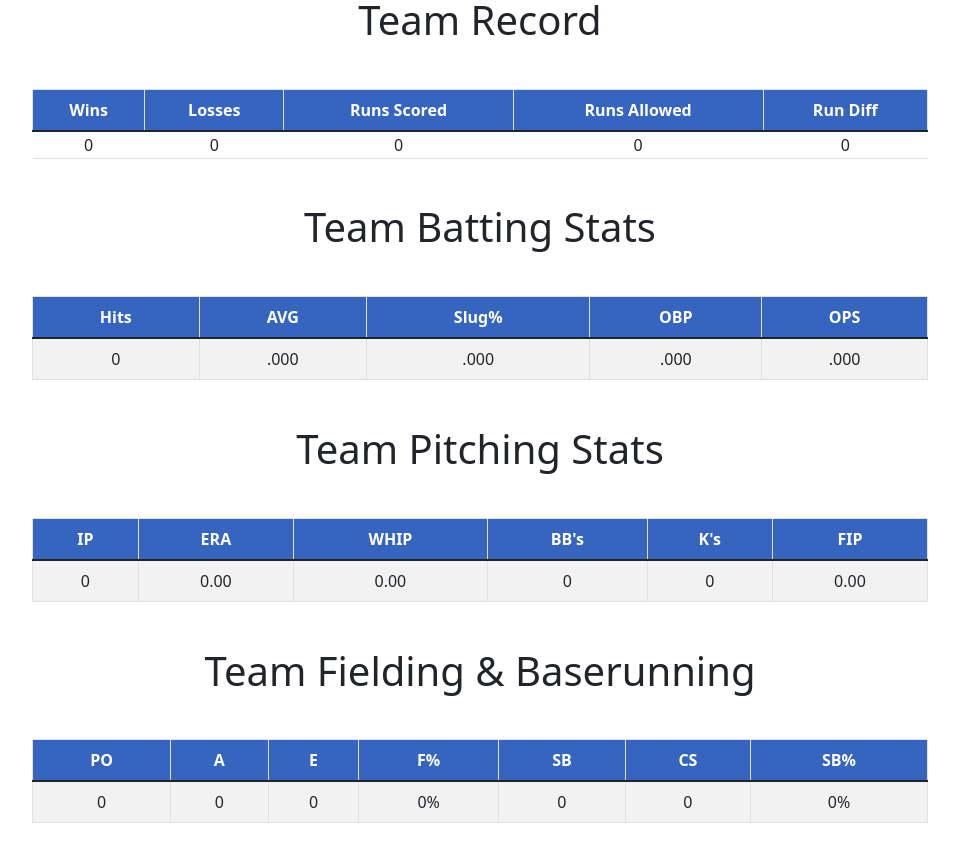
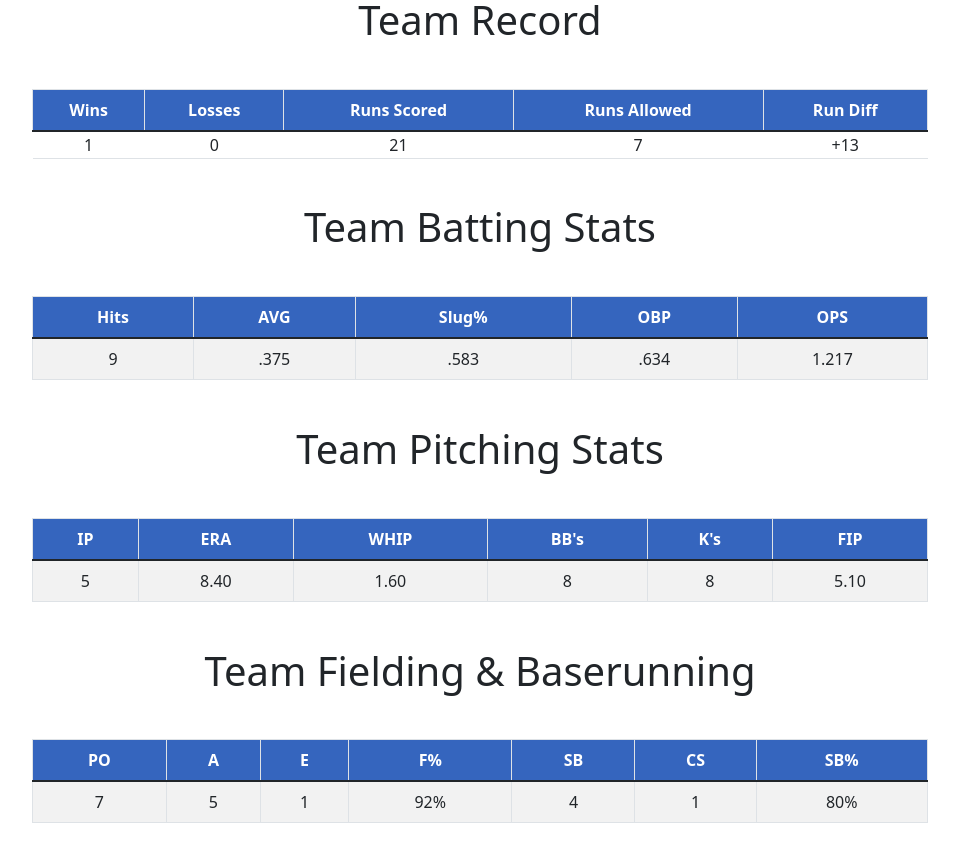
Before and after one commit to stevenpfaff/JHawk_Statsheet, a React (Create React App) app: page /Team in a window 1280 px wide. Shown: the part 140-1002 px from the top of the page, without its empty margins (160-1119 px from the left). Built offline with nearby package versions, Linux system fonts and the light colour scheme.

Commit message:
updating for deploy test

```diff
--- a/src/App.js
+++ b/src/App.js
@@ -5,8 +5,7 @@ import Team from './components/Team/Team';
 import Tourneys from './components/Tournaments/Tournaments';
 import Schedule from './components/Schedule/Schedule';
 import NavBar from './components/NavBar/NavBar';
-import EditPlayer from './components/Players/EditPlayer';
-import AddGame from './components/Schedule/AddGame';
+import AddGame from './components/Schedule/AddGame'
 
 function App() {
   return (
--- a/src/components/Schedule/AddGame.js
+++ b/src/components/Schedule/AddGame.js
@@ -29,6 +29,10 @@ class AddGame extends Component {
                 HomeScore: event.target.HomeScore.value,
                 AwayTeam: event.target.AwayTeam.value,
                 AwayScore: event.target.AwayScore.value,
+                Field: event.target.Field.value,
+                Date: event.target.Date.value,
+                Time: event.target.Time.value
+
             })
         })
             .then(res => res.json())
@@ -56,6 +60,15 @@ class AddGame extends Component {
                 <Form.Group controlId="AwayScore">
                     <Form.Control type="number" placeholder="Away Score" />
                 </Form.Group>
+                <Form.Group controlId="Field">
+                    <Form.Control type="text" placeholder="Location" />
+                </Form.Group>
+                <Form.Group controlId="Date">
+                    <Form.Control type="date" placeholder="YYYY-MM-DD" />
+                </Form.Group>
+                <Form.Group controlId="Time">
+                    <Form.Control type="time" placeholder="Time" />
+                </Form.Group>
                 <button type="submit">Add Game</button>
             </form>
         )
--- a/src/components/Schedule/Schedule.js
+++ b/src/components/Schedule/Schedule.js
@@ -4,7 +4,7 @@ import { Table } from 'react-bootstrap'
 class Schedule extends Component {
     constructor(props) {
         super(props);
-        this.state = { game: [] }
+        this.state = { game: [], editModalShow: false }
     }
     refreshList() {
         fetch(process.env.REACT_APP_API + 'game')
@@ -23,14 +23,17 @@ class Schedule extends Component {
     }
 
     render() {
-        const { game } = this.state
+        const { game } = this.state;
         return (
             <div style={{ marginRight: "15%", marginLeft: "15%", marginBottom: "10%" }} >
                 <meta name="viewport" content="width=device-width, initial-scale=1.0" />
-                <h1 style={{ marginRight: "10%", marginLeft: "10%", marginBottom: "5%", marginTop: "5%", fontFamily: "inherit" }}>League Schedule</h1>
+                <h1 style={{ marginRight: "10%", marginLeft: "10%", marginBottom: "5%", marginTop: "5%", fontFamily: "inherit" }}>Team Schedule</h1>
                 <Table striped bordered hover>
                     <thead>
                         <tr>
+                            <th>Date</th>
+                            <th>Time</th>
+                            <th>Location</th>
                             <th>Away Team</th>
                             <th>Away Score</th>
                             <th>Home Team</th>
@@ -39,7 +42,10 @@ class Schedule extends Component {
                     </thead>
                     <tbody>
                         {game.map((game) => (
-                            <tr>
+                            <tr key={game.Id}>
+                                <td>{game.Date}</td>
+                                <td>{game.Time}</td>
+                                <td>{game.Field}</td>
                                 <td>{game.AwayTeam}</td>
                                 <td>{game.AwayScore}</td>
                                 <td>{game.HomeTeam}</td>
@@ -48,6 +54,8 @@ class Schedule extends Component {
                         ))}
                     </tbody>
                 </Table>
+
+
             </div>
         )
     }
--- a/src/components/Team/Team.js
+++ b/src/components/Team/Team.js
@@ -18,11 +18,11 @@ function Team() {
                     </tr>
                 </thead>
                 <tbody>
+                    <td>1</td>
                     <td>0</td>
-                    <td>0</td>
-                    <td>0</td>
-                    <td>0</td>
-                    <td>0</td>
+                    <td>21</td>
+                    <td>7</td>
+                    <td>+13</td>
                 </tbody>
             </Table>
             <h1 style={{ marginRight: "10%", marginLeft: "10%", marginBottom: "5%", marginTop: "5%", fontFamily: "inherit" }}>Team Batting Stats</h1>
@@ -38,11 +38,11 @@ function Team() {
                 </thead>
                 <tbody>
                     <tr>
-                        <td>0</td>
-                        <td>.000</td>
-                        <td>.000</td>
-                        <td>.000</td>
-                        <td>.000</td>
+                        <td>9</td>
+                        <td>.375</td>
+                        <td>.583</td>
+                        <td>.634</td>
+                        <td>1.217</td>
                     </tr>
                 </tbody>
             </Table>
@@ -60,12 +60,12 @@ function Team() {
                 </thead>
                 <tbody>
                     <tr>
-                        <td>0</td>
-                        <td>0.00</td>
-                        <td>0.00</td>
-                        <td>0</td>
-                        <td>0</td>
-                        <td>0.00</td>
+                        <td>5</td>
+                        <td>8.40</td>
+                        <td>1.60</td>
+                        <td>8</td>
+                        <td>8</td>
+                        <td>5.10</td>
                     </tr>
                 </tbody>
             </Table>
@@ -84,13 +84,13 @@ function Team() {
                 </thead>
                 <tbody>
                     <tr>
-                        <td>0</td>
-                        <td>0</td>
-                        <td>0</td>
-                        <td>0%</td>
-                        <td>0</td>
-                        <td>0</td>
-                        <td>0%</td>
+                        <td>7</td>
+                        <td>5</td>
+                        <td>1</td>
+                        <td>92%</td>
+                        <td>4</td>
+                        <td>1</td>
+                        <td>80%</td>
                     </tr>
                 </tbody>
             </Table>
```
Also changed, not shown: src/components/Schedule/EditSchedule.js (deleted).
